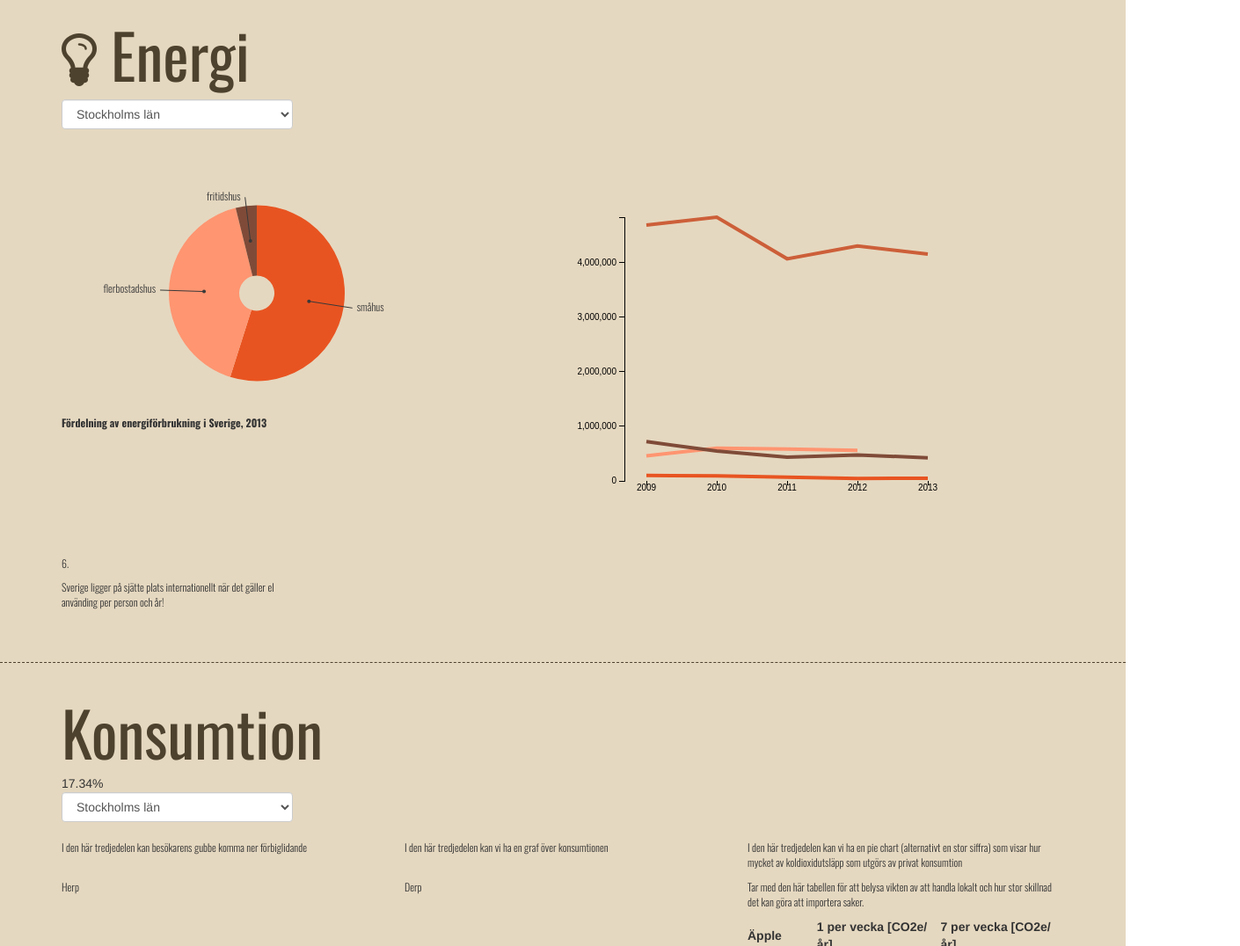
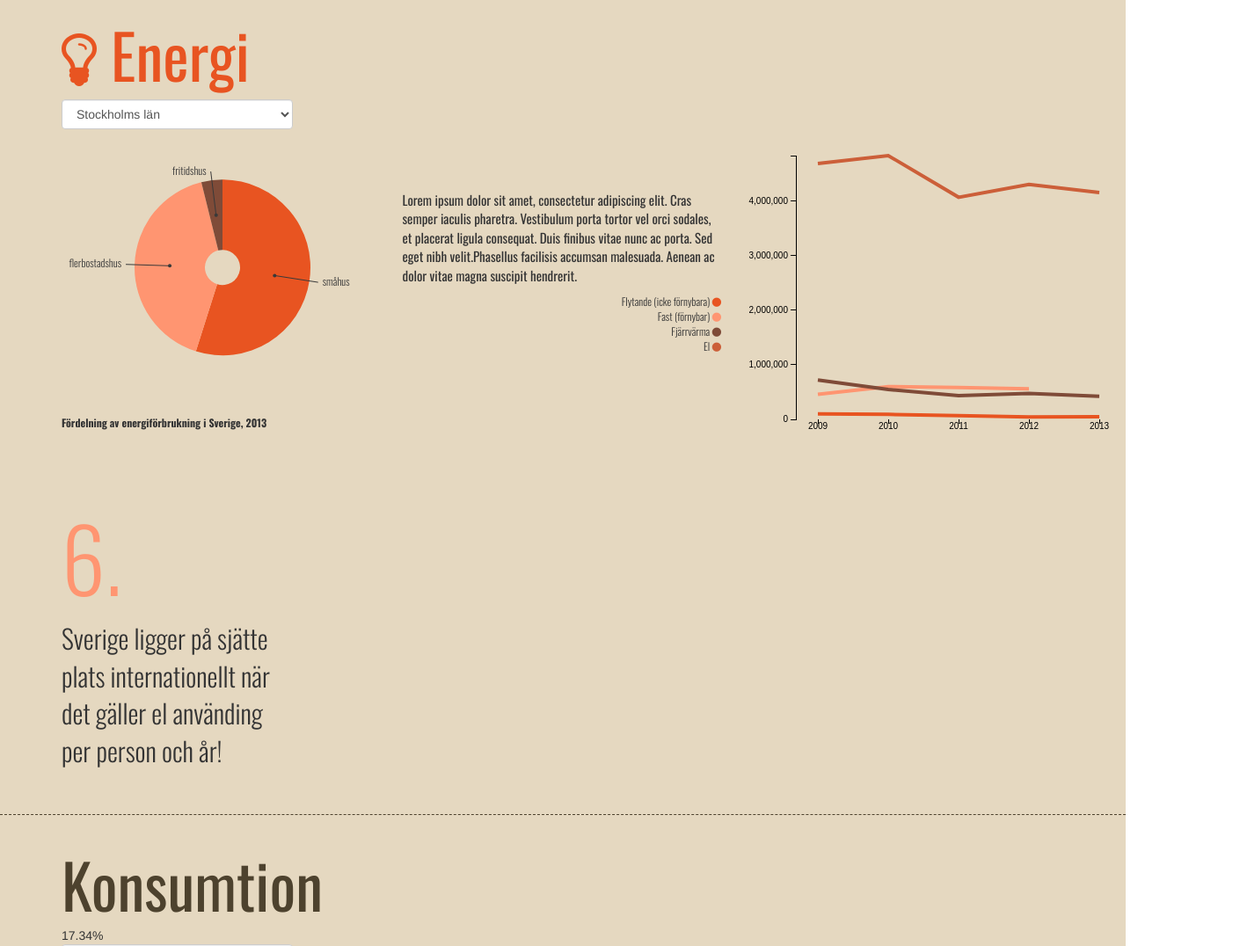
Before and after one commit to jessicaLarsson/hfs-trial, a plain HTML site: page index.html in a window 1280 px wide. Shown: the part 2291-3367 px from the top of the page at 88% size, 1410 px wide, since content can reach past the window. Drawn offline with nearby package versions, Linux system fonts and the light colour scheme.

Commit message:
added labels for energy graph

```diff
--- a/css/main.css
+++ b/css/main.css
@@ -207,6 +207,13 @@ h1.section-heading{
 	font-weight: 700;
 }
 
+.text-square2{
+	padding-top: 50px;
+	margin-left: -100px;
+	font-size: 15px;
+	font-weight: 400;
+}
+
 
 #funFact1{
 	border: 5px solid;
@@ -253,6 +260,23 @@ h1.section-heading{
 #red4{
     stroke: #CC5F39;
     stroke-width: 4;
+}
+
+.red1{
+    color: #E85421;
+}
+
+.red2{
+    color: #FF9571;
+}
+
+.red3{
+    color: #7F4B38;
+}
+
+.red4{
+    color: #CC5F39;
+}
 
 /*ENERGY SECTION*/
 
--- a/index.html
+++ b/index.html
@@ -266,7 +266,7 @@
                     </div>
                 </div>
                 <div class="row">
-                    <div class="col-md-6">
+                    <div class="col-md-5">
                         <svg width="100%" height="300px" id="pieChartSvg1">
                             <g id="canvas1">
                             <g id="art1" />
@@ -274,7 +274,18 @@
                         </svg>
                         <p><b>Fördelning av energiförbrukning i Sverige, 2013</b></p>
                     </div>
-                    <div class="col-md-6">
+                    <div class="col-md-3">
+                        <p class="text text-square2">
+                            Lorem ipsum dolor sit amet, consectetur adipiscing elit. Cras semper iaculis pharetra. Vestibulum porta tortor vel orci sodales, et placerat ligula consequat. Duis finibus vitae nunc ac porta. Sed eget nibh velit.Phasellus facilisis accumsan malesuada. Aenean ac dolor vitae magna suscipit hendrerit.
+                        </p>
+                        <p style="text-align: right;">
+                            Flytande (icke förnybara) <i class="fa fa-circle red1"></i><br/>
+                            Fast (förnybar) <i class="fa fa-circle red2"></i><br/>
+                            Fjärrvärma <i class="fa fa-circle red3"></i><br/>
+                            El <i class="fa fa-circle red4"></i><br/>
+                        </p>
+                    </div>
+                    <div class="col-md-4">
                         <div id="energy_consumtion"></div>
                     </div>
                 </div>
--- a/js/multiple-line-chart.js
+++ b/js/multiple-line-chart.js
@@ -2,7 +2,7 @@ function multipleLineChart(d) {
 
 	d3.select("#energy_consumtion").selectAll("*").remove();
 
-	var m = [80, 80, 80, 80]; // margins
+	var m = [10, 80, 80, 80]; // margins
 	var w = 400 // width
 	var h = 300; // height
 
```
